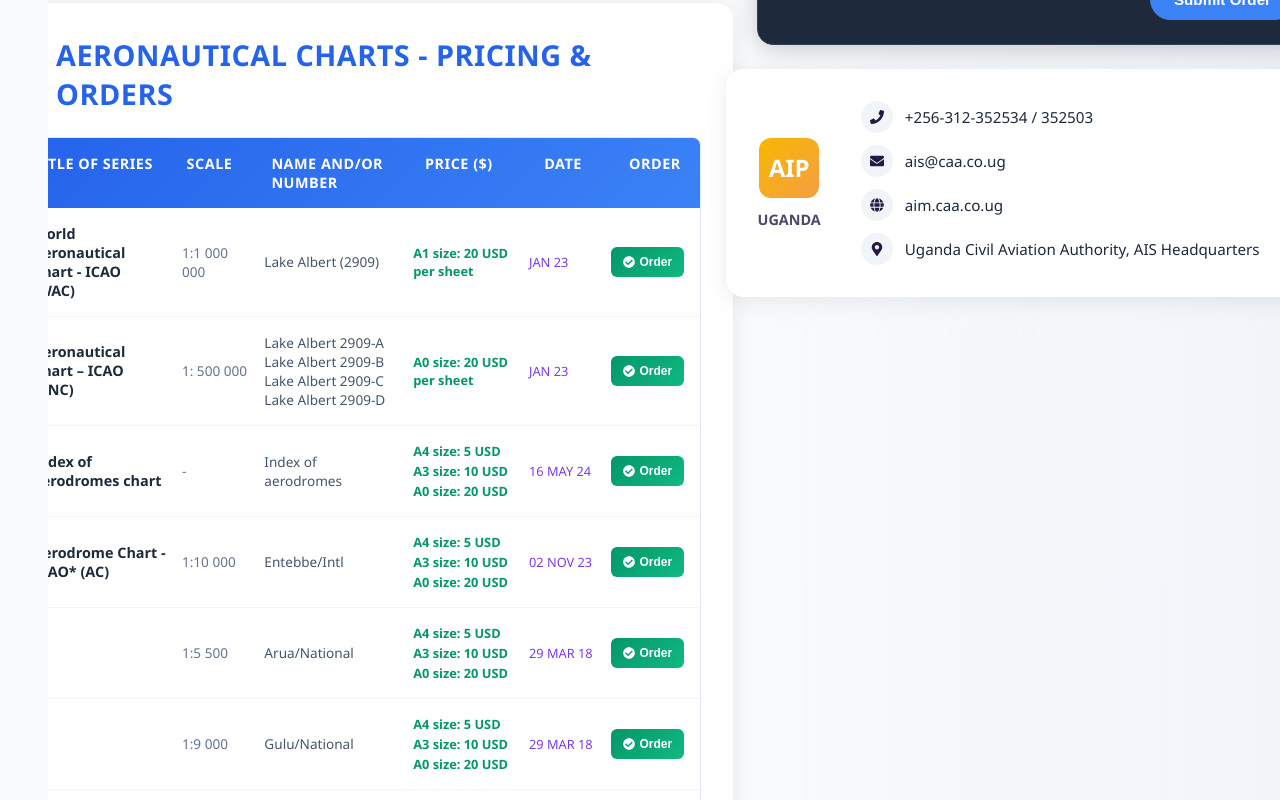
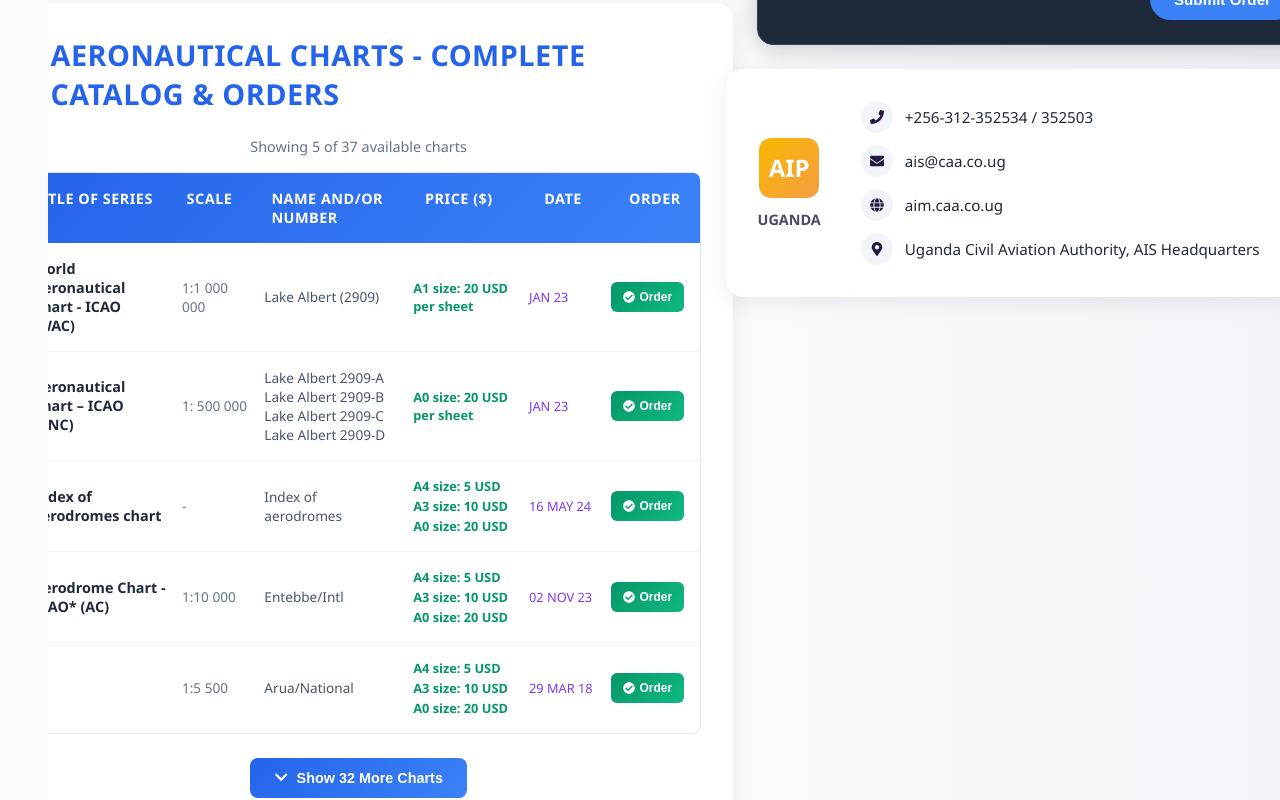
Before and after one commit to JonahKayizzi/subscription-upgrade-front, a React (Create React App) app: page / in a window 1280 px wide. Shown: the part 940-1740 px from the top of the page. Built offline with nearby package versions, Linux system fonts and the light colour scheme.

Commit message:
Include instrument approach, departure, and arrival charts
Add parking/docking, enroute, and index charts

Implement proper categorization and pricing structure

```diff
--- a/src/components/AeronauticalCharts.js
+++ b/src/components/AeronauticalCharts.js
@@ -1,8 +1,8 @@
-import React from 'react';
+import React, { useState } from 'react';
 import styled from 'styled-components';
-import { FaMap, FaCheckCircle } from 'react-icons/fa';
+import { FaMap, FaCheckCircle, FaChevronDown, FaChevronUp } from 'react-icons/fa';
 
-// Aeronautical Charts Section Components
+// Styled Components
 const ChartsSection = styled.div`
   background: #fff;
   border-radius: 16px;
@@ -135,6 +135,39 @@
   }
 `;
 
+const ShowMoreButton = styled.button`
+  background: linear-gradient(135deg, #2563eb 0%, #3b82f6 100%);
+  color: white;
+  border: none;
+  border-radius: 8px;
+  padding: 12px 24px;
+  font-size: 0.9rem;
+  font-weight: 600;
+  cursor: pointer;
+  transition: all 0.2s ease;
+  display: flex;
+  align-items: center;
+  gap: 8px;
+  margin: 16px auto;
+
+  &:hover {
+    transform: translateY(-1px);
+    box-shadow: 0 6px 16px rgba(37, 99, 235, 0.3);
+  }
+
+  &:active {
+    transform: translateY(0);
+  }
+`;
+
+const ChartCounter = styled.div`
+  text-align: center;
+  color: #64748b;
+  font-size: 0.9rem;
+  margin-bottom: 16px;
+  font-weight: 500;
+`;
+
 const ChartsNote = styled.div`
   background: #fef3c7;
   border: 1px solid #f59e0b;
@@ -146,8 +179,12 @@
   line-height: 1.4;
 `;
 
+// Main Component
 const AeronauticalCharts = ({ onOrderClick }) => {
+  const [showAllCharts, setShowAllCharts] = useState(false);
+
   const chartData = [
+    // World and Area Charts
     {
       title: "World Aeronautical Chart - ICAO (WAC)",
       scale: "1:1 000 000",
@@ -164,6 +201,8 @@
       date: "JAN 23",
       id: "anc-lake-albert"
     },
+
+    // Index Charts
     {
       title: "Index of aerodromes chart",
       scale: "-",
@@ -172,6 +211,8 @@
       date: "16 MAY 24",
       id: "index-aerodromes"
     },
+
+    // Aerodrome Charts - ICAO (AC)
     {
       title: "Aerodrome Chart - ICAO* (AC)",
       scale: "1:10 000",
@@ -204,15 +245,267 @@
       date: "29 MAR 18",
       id: "ac-soroti"
     },
+
+    // Aerodrome Obstacle Charts - ICAO TYPE A (AOC)
     {
       title: "Aerodrome Obstacle Chart - ICAO* TYPE A (AOC)",
       scale: "1:10 000",
       name: "Entebbe AOC RWY 17/ 35",
       prices: ["A4 size: 5 USD", "A3 size: 10 USD", "A0 size: 20 USD"],
       date: "02 NOV 23",
-      id: "aoc-entebbe"
+      id: "aoc-entebbe-1735"
+    },
+    {
+      title: "",
+      scale: "1:10 000",
+      name: "Entebbe AOC RWY 12/ 30",
+      prices: ["A4 size: 5 USD", "A3 size: 10 USD", "A0 size: 20 USD"],
+      date: "02 NOV 23",
+      id: "aoc-entebbe-1230"
+    },
+
+    // Aircraft Parking/Docking Charts - ICAO
+    {
+      title: "Aircraft Parking/Docking Chart - ICAO",
+      scale: "-",
+      name: "Entebbe Apron Aircraft Parking/Docking Chart",
+      prices: ["A4 size: 5 USD", "A3 size: 10 USD", "A0 size: 20 USD"],
+      date: "JAN 22",
+      id: "parking-entebbe-apron"
+    },
+    {
+      title: "",
+      scale: "-",
+      name: "Entebbe Apron and Parking/Docking Chart",
+      prices: ["A4 size: 5 USD", "A3 size: 10 USD", "A0 size: 20 USD"],
+      date: "FEB 22",
+      id: "parking-entebbe-apron-full"
+    },
+    {
+      title: "",
+      scale: "-",
+      name: "Entebbe Apron Parking/Docking Chart",
+      prices: ["A4 size: 5 USD", "A3 size: 10 USD", "A0 size: 20 USD"],
+      date: "02 NOV 23",
+      id: "parking-entebbe-apron-main"
+    },
+
+    // Enroute Charts - ICAO
+    {
+      title: "Enroute Chart - ICAO",
+      scale: "-",
+      name: "Enroute Chart ICAO",
+      prices: ["A4 size: 5 USD", "A3 size: 10 USD", "A0 size: 20 USD"],
+      date: "FEB 18",
+      id: "enroute-icao"
+    },
+
+    // Enroute Index Charts
+    {
+      title: "Enroute Index Charts",
+      scale: "-",
+      name: "Air Traffic Services Route System Index Chart",
+      prices: ["A4 size: 5 USD", "A3 size: 10 USD"],
+      date: "FEB 18",
+      id: "index-ats-routes"
+    },
+    {
+      title: "",
+      scale: "-",
+      name: "Entebbe Airspace Index Chart",
+      prices: ["A4 size: 5 USD", "A3 size: 10 USD"],
+      date: "02 NOV 23",
+      id: "index-entebbe-airspace"
+    },
+    {
+      title: "",
+      scale: "-",
+      name: "Prohibited/Restricted and Danger Areas Index Chart",
+      prices: ["A4 size: 5 USD", "A3 size: 10 USD"],
+      date: "02 NOV 23",
+      id: "index-restricted-areas"
+    },
+    {
+      title: "",
+      scale: "-",
+      name: "Air Traffic Services Route System prohibited/restricted and danger areas Chart",
+      prices: ["A4 size: 5 USD", "A3 size: 10 USD", "A0 size: 20 USD"],
+      date: "FEB 18",
+      id: "ats-restricted-areas"
+    },
+    {
+      title: "",
+      scale: "-",
+      name: "Radio Facility Index Chart",
+      prices: ["A4 size: 5 USD", "A3 size: 10 USD"],
+      date: "FEB 18",
+      id: "index-radio-facilities"
+    },
+
+    // Instrument Approach Charts - ICAO (IAC)
+    {
+      title: "Instrument Approach Chart - ICAO (IAC)",
+      scale: "-",
+      name: "ENTEBBE INSTRUMENT APPROACH CHART ICAO ILS Y or LOC Y RWY 17",
+      prices: ["A4 size: 5 USD"],
+      date: "02 NOV 23",
+      id: "iac-entebbe-ils-y-17"
+    },
+    {
+      title: "",
+      scale: "-",
+      name: "ENTEBBE INSTRUMENT APPROACH CHART ICAO ILS Z or LOC Z RWY 17",
+      prices: ["A4 size: 5 USD"],
+      date: "02 NOV 23",
+      id: "iac-entebbe-ils-z-17"
+    },
+    {
+      title: "",
+      scale: "-",
+      name: "ENTEBBE RNAV (RNP) IAC RWY 17",
+      prices: ["A4 size: 5 USD"],
+      date: "02 NOV 23",
+      id: "iac-entebbe-rnav-17"
+    },
+    {
+      title: "",
+      scale: "-",
+      name: "ENTEBBE INSTRUMENT APPROACH CHART ICAO VOR DME RWY 17",
+      prices: ["A4 size: 5 USD"],
+      date: "02 NOV 23",
+      id: "iac-entebbe-vor-dme-17"
+    },
+    {
+      title: "",
+      scale: "-",
+      name: "ENTEBBE RNAV (RNP) IAC RWY 35",
+      prices: ["A4 size: 5 USD"],
+      date: "02 NOV 23",
+      id: "iac-entebbe-rnav-35"
+    },
+    {
+      title: "",
+      scale: "-",
+      name: "ENTEBBE INSTRUMENT APPROACH CHART ICAO VOR DME RWY 35",
+      prices: ["A4 size: 5 USD"],
+      date: "02 NOV 23",
+      id: "iac-entebbe-vor-dme-35"
+    },
+
+    // Standard Departure Charts - Instrument (SID) ICAO
+    {
+      title: "Standard Departure Chart - Instrument SID ICAO Charts",
+      scale: "-",
+      name: "ENTEBBE RNAV SID ICAO RWY 17 APNAD B MANDY B SEZIM B",
+      prices: ["A4 size: 5 USD"],
+      date: "02 NOV 23",
+      id: "sid-entebbe-17-apnad-b"
+    },
+    {
+      title: "",
+      scale: "-",
+      name: "ENTEBBE RNAV SID ICAO RWY 17 PASAN B OKSUM B BETAF B",
+      prices: ["A4 size: 5 USD"],
+      date: "02 NOV 23",
+      id: "sid-entebbe-17-pasan-b"
+    },
+    {
+      title: "",
+      scale: "-",
+      name: "ENTEBBE RNAV SID ICAO RWY 17 UVBAX B IMVIP B",
+      prices: ["A4 size: 5 USD"],
+      date: "02 NOV 23",
+      id: "sid-entebbe-17-uvbax-b"
+    },
+    {
+      title: "",
+      scale: "-",
+      name: "ENTEBBE RNAV SID ICAO RWY 35 OKSUM D BETAF D APNAD D",
+      prices: ["A4 size: 5 USD"],
+      date: "02 NOV 23",
+      id: "sid-entebbe-35-oksum-d"
+    },
+    {
+      title: "",
+      scale: "-",
+      name: "ENTEBBE RNAV SID ICAO RWY 35 SEZIM D MANDY D",
+      prices: ["A4 size: 5 USD"],
+      date: "02 NOV 23",
+      id: "sid-entebbe-35-sezim-d"
+    },
+    {
+      title: "",
+      scale: "-",
+      name: "ENTEBBE RNAV SID ICAO RWY 35 UVBAX D IMVIP D PASAN D",
+      prices: ["A4 size: 5 USD"],
+      date: "02 NOV 23",
+      id: "sid-entebbe-35-uvbax-d"
+    },
+
+    // Standard Arrival Charts - Instrument (STAR) ICAO
+    {
+      title: "Standard Arrival Chart - Instrument STAR ICAO Charts",
+      scale: "-",
+      name: "ENTEBBE RNAV STAR ICAO RWY 17 APNAD A MANDY A",
+      prices: ["A4 size: 5 USD"],
+      date: "02 NOV 23",
+      id: "star-entebbe-17-apnad-a"
+    },
+    {
+      title: "",
+      scale: "-",
+      name: "ENTEBBE RNAV STAR ICAO RWY 17 IMVIP A IMPOG A OKSUM A BETAF A",
+      prices: ["A4 size: 5 USD"],
+      date: "02 NOV 23",
+      id: "star-entebbe-17-imvip-a"
+    },
+    {
+      title: "",
+      scale: "-",
+      name: "ENTEBBE RNAV STAR ICAO RWY 17 UVBAX A SEZIM A",
+      prices: ["A4 size: 5 USD"],
+      date: "02 NOV 23",
+      id: "star-entebbe-17-uvbax-a"
+    },
+    {
+      title: "",
+      scale: "-",
+      name: "ENTEBBE RNAV STAR ICAO RWY 35 IMVIP C IMPOG C",
+      prices: ["A4 size: 5 USD"],
+      date: "02 NOV 23",
+      id: "star-entebbe-35-imvip-c"
+    },
+    {
+      title: "",
+      scale: "-",
+      name: "ENTEBBE RNAV STAR ICAO RWY 35 OKSUM C BETAF C APNAD C",
+      prices: ["A4 size: 5 USD"],
+      date: "02 NOV 23",
+      id: "star-entebbe-35-oksum-c"
+    },
+    {
+      title: "",
+      scale: "-",
+      name: "ENTEBBE RNAV STAR ICAO RWY 35 UVBAX C SEZIM C MANDY C",
+      prices: ["A4 size: 5 USD"],
+      date: "02 NOV 23",
+      id: "star-entebbe-35-uvbax-c"
+    },
+
+    // Visual Approach Chart - ICAO (VAC)
+    {
+      title: "Visual Approach Chart – ICAO (VAC)",
+      scale: "-",
+      name: "ENTEBBE VISUAL APPROACH CHART ICAO",
+      prices: ["A4 size: 5 USD"],
+      date: "29 MAR 18",
+      id: "vac-entebbe"
     }
   ];
+
+  // Determine which charts to display based on showAllCharts state
+  const displayedCharts = showAllCharts ? chartData : chartData.slice(0, 5);
+  const remainingChartsCount = chartData.length - 5;
 
   const handleOrderClick = (chartId, chartName) => {
     if (onOrderClick) {
@@ -224,11 +517,19 @@
     }
   };
 
+  const toggleShowCharts = () => {
+    setShowAllCharts(!showAllCharts);
+  };
+
   return (
     <ChartsSection>
       <ChartsSectionTitle>
-        <FaMap /> Aeronautical Charts - Pricing & Orders
+        <FaMap /> Aeronautical Charts - Complete Catalog & Orders
       </ChartsSectionTitle>
+
+      <ChartCounter>
+        Showing {displayedCharts.length} of {chartData.length} available charts
+      </ChartCounter>
 
       <ChartsTable>
         <ChartsTableHeader>
@@ -240,7 +541,7 @@
           <div>Order</div>
         </ChartsTableHeader>
 
-        {chartData.map((chart, index) => (
+        {displayedCharts.map((chart) => (
           <ChartsTableRow key={chart.id}>
             <ChartTitle>{chart.title}</ChartTitle>
             <ChartScale>{chart.scale}</ChartScale>
@@ -266,9 +567,24 @@
         ))}
       </ChartsTable>
 
+      {/* Show More / Show Less Button */}
+      <ShowMoreButton onClick={toggleShowCharts}>
+        {showAllCharts ? (
+          <>
+            <FaChevronUp />
+            Show Less Charts
+          </>
+        ) : (
+          <>
+            <FaChevronDown />
+            Show {remainingChartsCount} More Charts
+          </>
+        )}
+      </ShowMoreButton>
+
       <ChartsNote>
-        <strong>Note:</strong> All prices are in USD. Charts are available for immediate download upon payment confirmation. Physical delivery options are available with additional shipping charges. For bulk orders (10+ charts), please contact our office for discounted pricing.
-      </ChartsNote>
+        <strong>Note:</strong> Charts can be bought in the local currency at the prevailing UCAA monthly exchange rate.
+        </ChartsNote>
     </ChartsSection>
   );
 };
```
